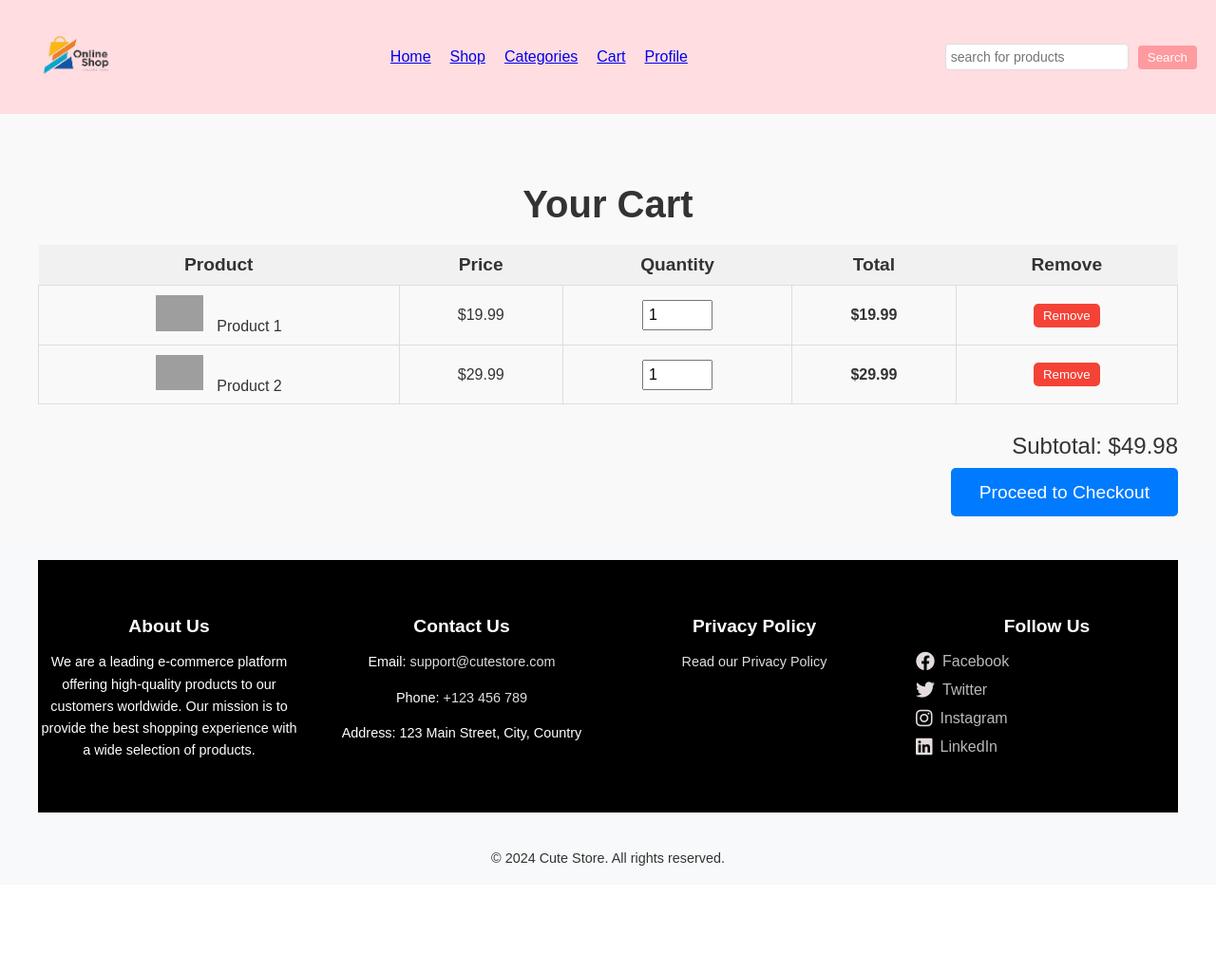
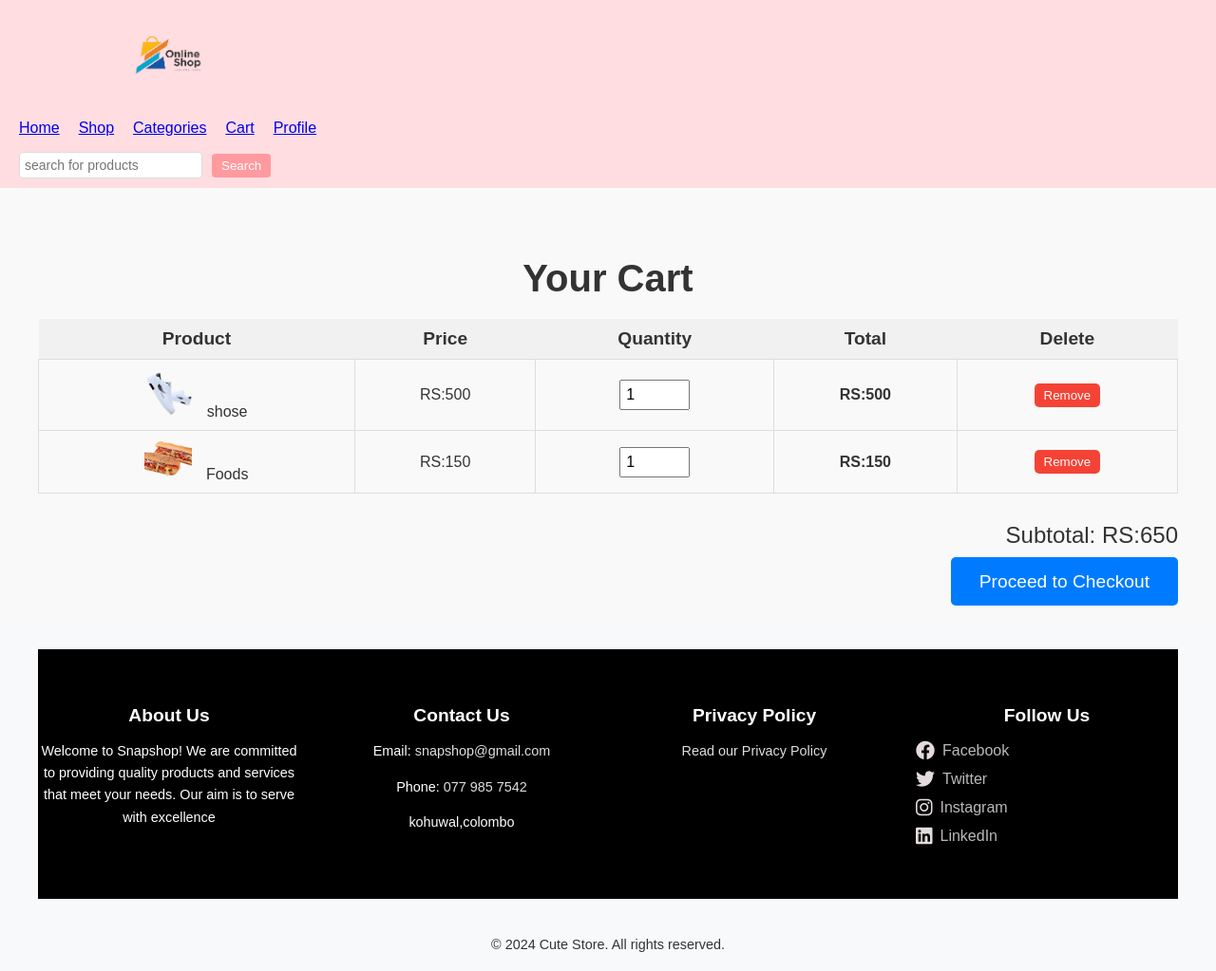
Before and after one commit to Sashiniupeksha/E-commerce-web-php, a PHP site: page /cart.php in a window 1280 px wide. Shown: the whole page at 95% size. Before the commit the page ends 912 px from the top, so only its background shows below. Run offline with PHP 8.4, Linux system fonts and the light colour scheme; grey boxes are pictures that could not be loaded.

Commit message:
Update cart.php

```diff
--- a/cart.php
+++ b/cart.php
@@ -1,9 +1,11 @@
 <!DOCTYPE html>
+<head>
+
 <html lang="en">
 <head>
     <meta charset="UTF-8">
     <meta name="viewport" content="width=device-width, initial-scale=1.0">
-    <title>Your Cart - Cute Store</title>
+    <title> Cart </title>
     <link rel="stylesheet" href="styles.css">
     <link rel="stylesheet" href="https://cdnjs.cloudflare.com/ajax/libs/font-awesome/6.0.0-beta3/css/all.min.css">
 </head>
@@ -12,10 +14,9 @@
     <header>
     <nav>
         <div class="logo">
-        <img src="images/logo.png" alt="Logo"></div>
+        <img src="images/logo.png" alt="Logo">
 
-
-            <ul>
+<ul class="nav">
                 <li><a href="index.php">Home</a></li>
                 <li><a href="shop.php">Shop</a></li>
 <li><a href="categories.php">Categories</a></li>
@@ -43,32 +44,32 @@
                         <th>Price</th>
 <th>Quantity</th>
                         <th>Total</th>
-                        <th>Remove</th>
+<th>Delete</th>
                     </tr>
                 </thead>
 <tbody>
                     <tr>
                         <td>
-                            <img src="path-to-product1-image.jpg" alt="Product 1">
-                            <span>Product 1</span>
+<img src="images/shose-2.png" alt="Product 1">
+                            <span>shose
 </td>
-                        <td>$19.99</td>
+                        <td>RS:500
 <td>
                             <input type="number" value="1" min="1" class="product-quantity">
 </td>
-                        <td class="product-total">$19.99</td>
+                        <td class="product-total">RS:500
 <td><button class="remove-btn">Remove</button></td>
                     </tr>
                     <tr>
 <td>
-                            <img src="path-to-product2-image.jpg" alt="Product 2">
-                            <span>Product 2</span>
+                            <img src="images/submarin.png" alt="Product 2">
+<span>Foods</span>
                         </td>
-                        <td>$29.99</td>
+<td>RS:150</td>
                         <td>
 <input type="number" value="1" min="1" class="product-quantity">
                         </td>
-                        <td class="product-total">$29.99</td>
+<td class="product-total">RS:150</td>
                         <td><button class="remove-btn">Remove</button></td>
 </tr>
                     <!-- More products can be added similarly -->
@@ -78,16 +79,16 @@
             <!-- Cart Summary -->
             <div class="cart-summary">
                 <div class="subtotal">
-                    <p>Subtotal: <span>$49.98</span></p>
+<p>Subtotal: <span>RS:650</span></p>
                 </div>
                 <div class="checkout">
 <a href="checkout.html" class="btn-primary">Proceed to Checkout</a>
                 </div>
             </div>
 
-            <!-- Empty Cart Message (if applicable) -->
+<!-- Empty Cart Message -->
             <div class="empty-cart-message" style="display:none;">
-                <p>Your cart is empty. Start shopping now!</p>
+                <p>Your cart is empty. Start shopping now!
 <a href="shop.html" class="btn-primary">Go to Shop</a>
             </div>
         </div>
@@ -99,15 +100,15 @@
 <!-- About Us Section -->
         <div class="footer-section about-us">
             <h3>About Us</h3>
-            <p>We are a leading e-commerce platform offering high-quality products to our customers worldwide. Our mission is to provide the best shopping experience with a wide selection of products.</p>
+            <p>Welcome to Snapshop! We are committed to providing quality products and services that meet your needs. Our aim is to serve with excellence
 </div>
 
         <!-- Contact Us Section -->
         <div class="footer-section contact-us">
             <h3>Contact Us</h3>
-            <p>Email: <a href="mailto:support@cutestore.com">support@cutestore.com</a></p>
-            <p>Phone: <a href="tel:+123456789">+123 456 789</a></p>
-            <p>Address: 123 Main Street, City, Country</p>
+            <p>Email: <a href="mailto:support@cutestore.com">snapshop@gmail.com</a></p>
+<p>Phone: <a href="tel:+123456789">077 985 7542</a></p>
+            <p>kohuwal,colombo</p>
         </div>
 
         <!-- Privacy Policy Section -->
@@ -134,5 +135,6 @@
 </footer>
 
 
+
 </body>
 </html>
```
Lines whose indentation alone changed are shown as unchanged.
